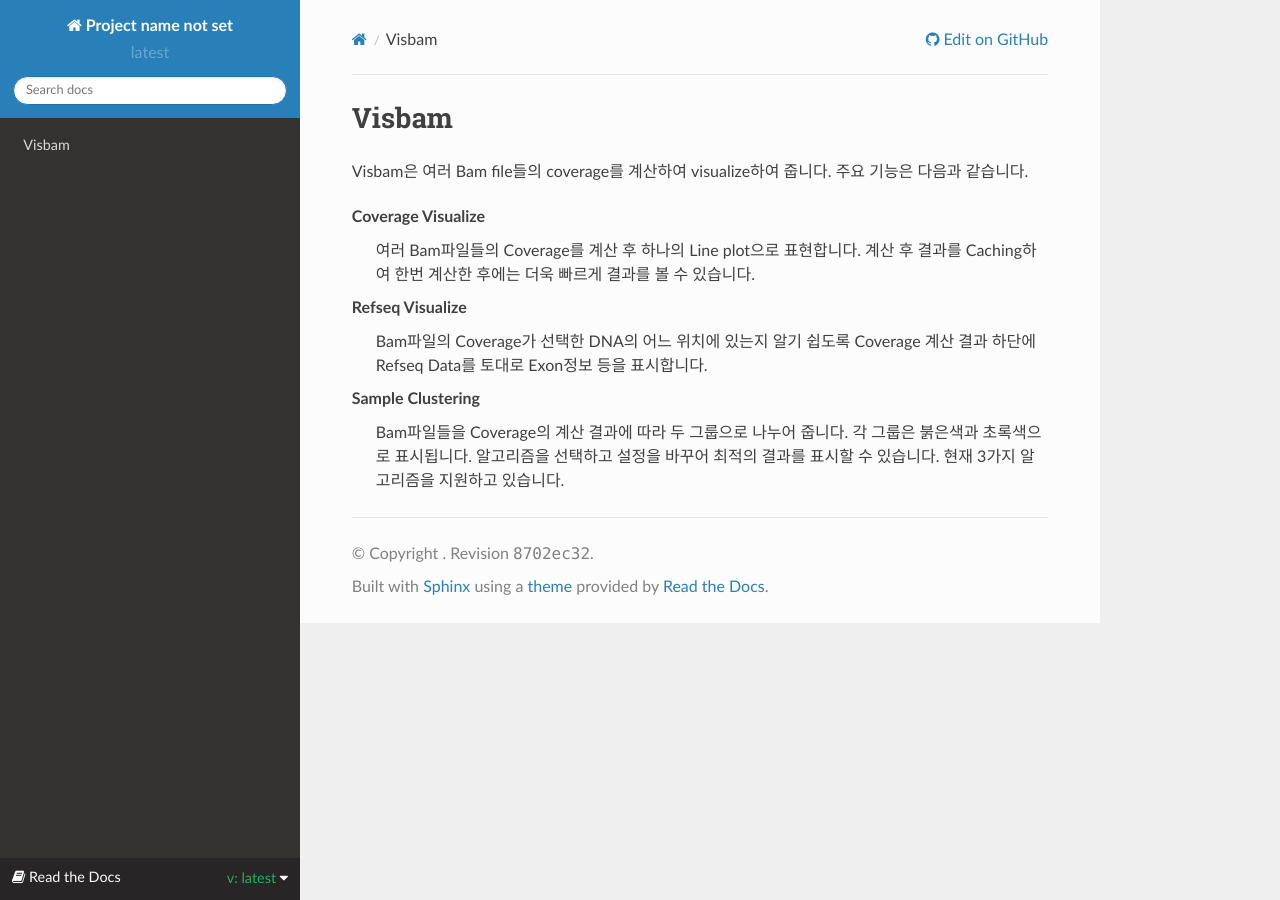
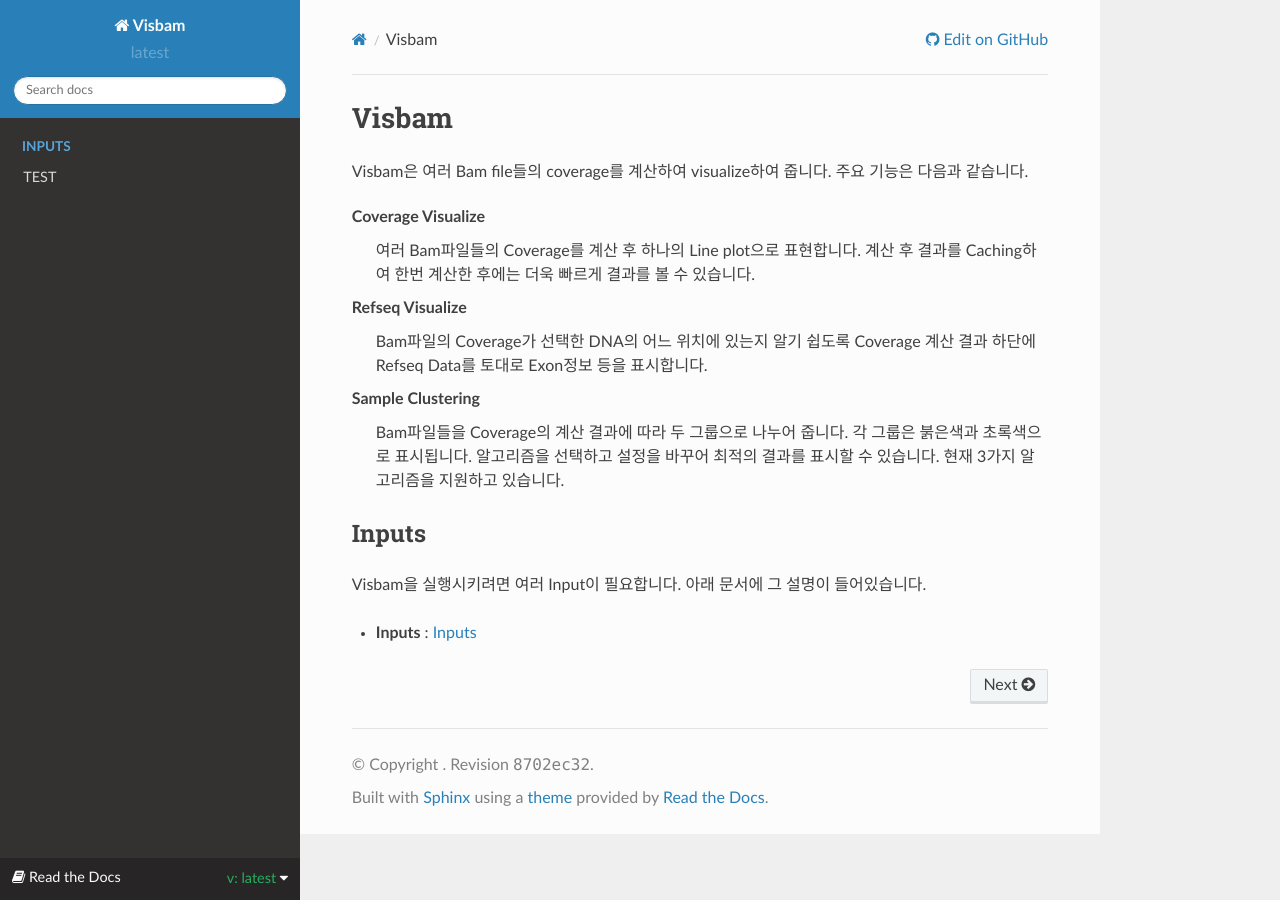
Before and after one commit to sungyoung-lee/visbam, a Sphinx documentation site: the page built from docs/index.rst, in a window 1280 px wide. Built offline with Sphinx 7.4.7 and the Read the Docs theme 2.0.0, drawn with Linux system fonts in a browser that asks for light colours.

Commit message:
Read The Docs v0.0.1

```diff
--- a/docs/conf.py
+++ b/docs/conf.py
@@ -118,6 +118,8 @@ context = {
 }
 
 master_doc = 'index'
+project = 'Visbam'
+
 
 
 if 'html_context' in globals():
@@ -140,7 +142,16 @@ else:
 if 'branch' == 'external':
     extensions.insert(1, "readthedocs_ext.external_version_warning")
 
-project_language = 'en'
+project_language = 'ko'
+
+notfound_context = {
+    'title': 'Page Not Found',
+    'body': '''
+<h1>Page Not Found</h1>
+<p>Sorry, we couldn't find that page.</p>
+<p>Try using the search box or go to the homepage.</p>
+''',
+}
 
 # User's Sphinx configurations
 language_user = globals().get('language', None)
@@ -162,6 +173,7 @@ japanese = any([
     project_language == 'ja',
 ])
 
+
 if chinese:
     latex_engine = latex_engine_user or 'xelatex'
 
--- a/docs/index.rst
+++ b/docs/index.rst
@@ -22,3 +22,20 @@ Sample Clustering
     각 그룹은 붉은색과 초록색으로 표시됩니다.
     알고리즘을 선택하고 설정을 바꾸어 최적의 결과를 표시할 수 있습니다.
     현재 3가지 알고리즘을 지원하고 있습니다.
+
+
+
+Inputs
+------
+
+Visbam을 실행시키려면 여러 Input이 필요합니다. 아래 문서에 그 설명이 들어있습니다.
+
+* **Inputs** :
+  :doc:`Inputs <test>`
+
+.. toctree::
+   :maxdepth: 2
+   :hidden:
+   :caption: Inputs
+
+   test
```
